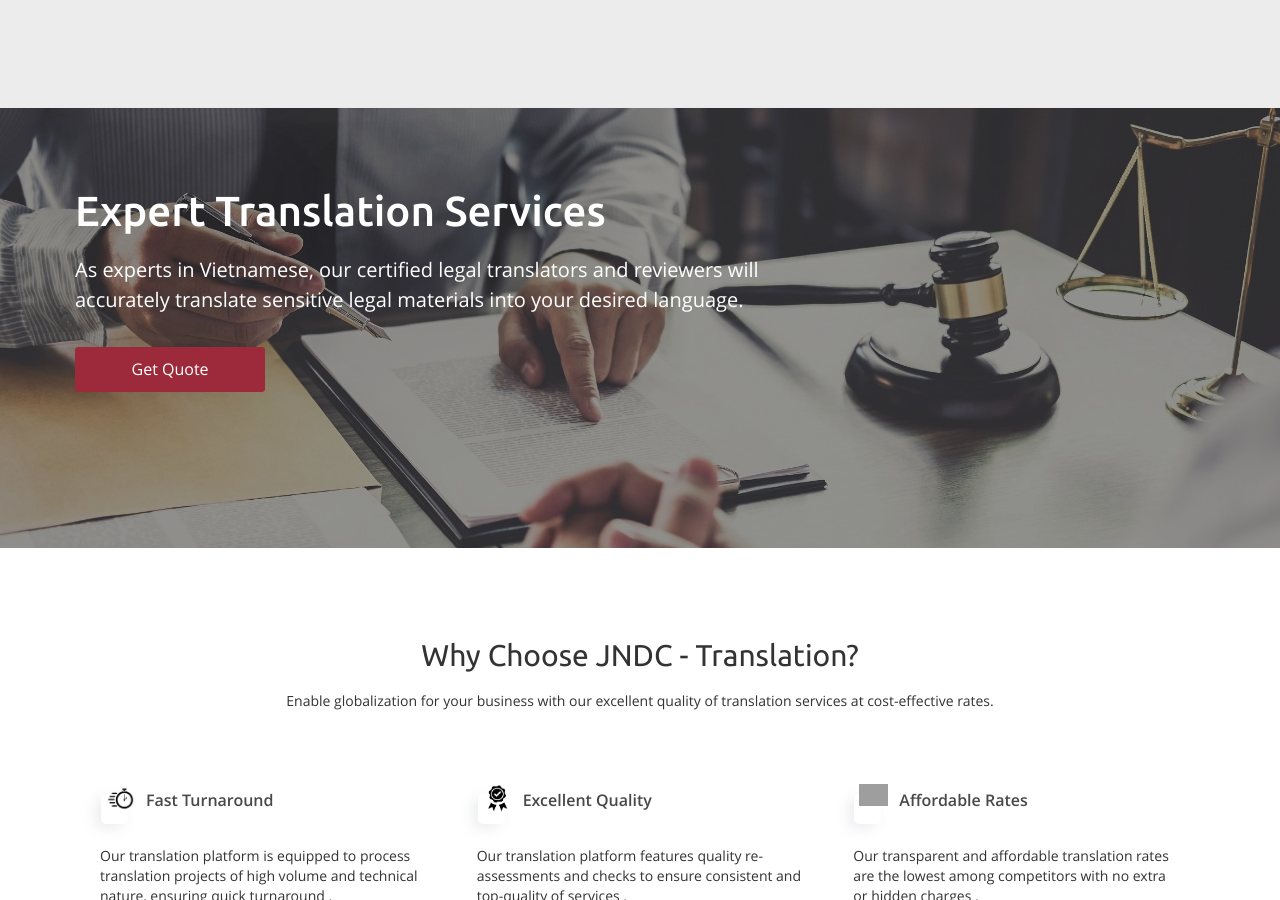
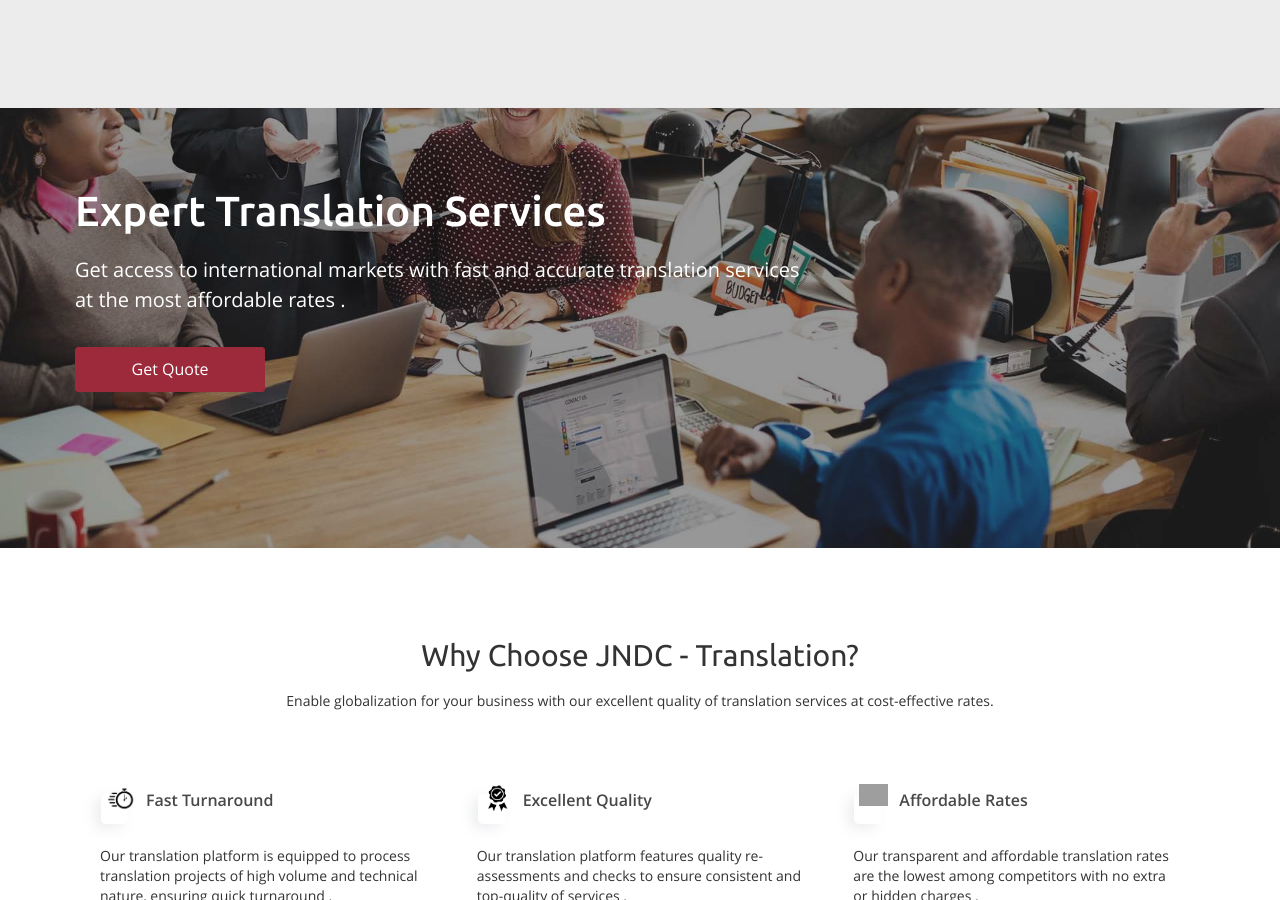
Before and after one commit to jndctranslation/landing_page, a Jekyll site: the page built from pages/translation_services.md, in a window 1280 px wide and 900 px high. Built offline with Jekyll 4.4.1, drawn with Linux system fonts in a browser that asks for light colours; grey boxes are pictures that could not be loaded.

Commit message:
Update Website Pages “translation_services_page_information”

```diff
--- a/_data/pages/translation_services.yml
+++ b/_data/pages/translation_services.yml
@@ -1,9 +1,7 @@
 block_1:
-  background_image: /assets/images/upload/d923dbbf84f549bb2d91ba8cf91461a8.jpg
+  background_image: /assets/images/upload/office-environment-.jpg
   color_overlay: 'rgba(50, 50, 50, 0.5)'
-  text: >-
-    As experts in Vietnamese, our certified legal translators and reviewers will
-    accurately translate sensitive legal materials into your desired language.
+  text: "Get access to international markets with fast and accurate\_translation services at the most affordable rates\r."
   title: Expert Translation Services
   visible: true
 block_2:
```
